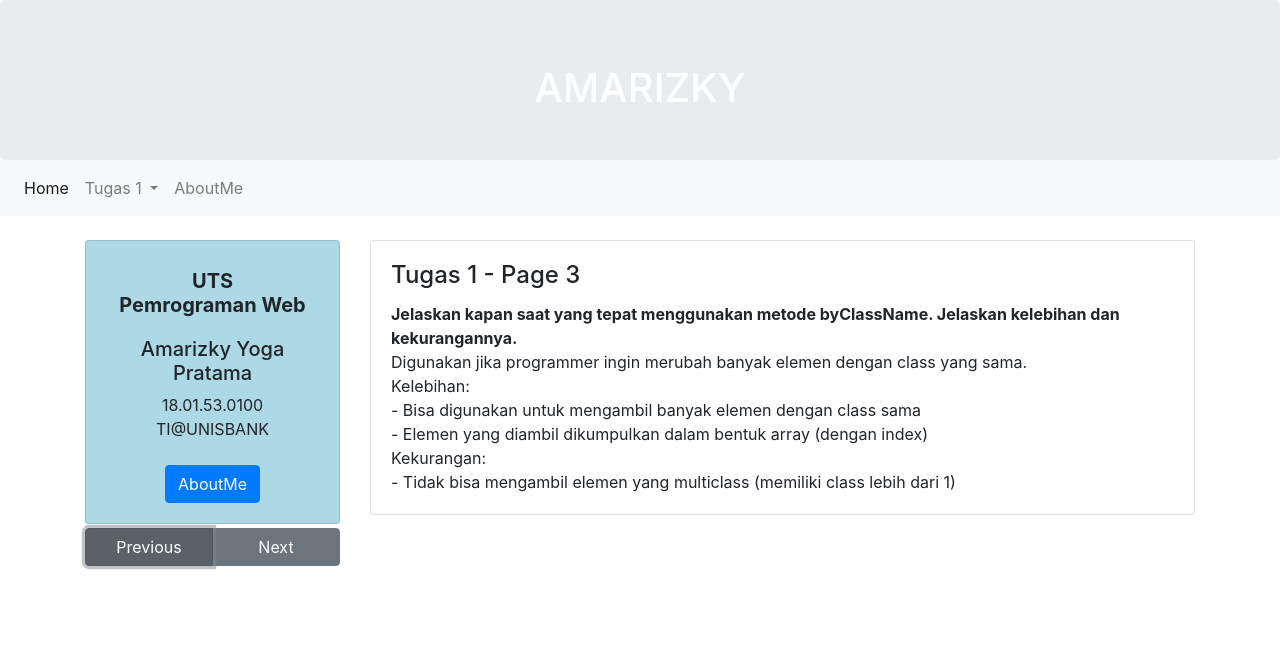
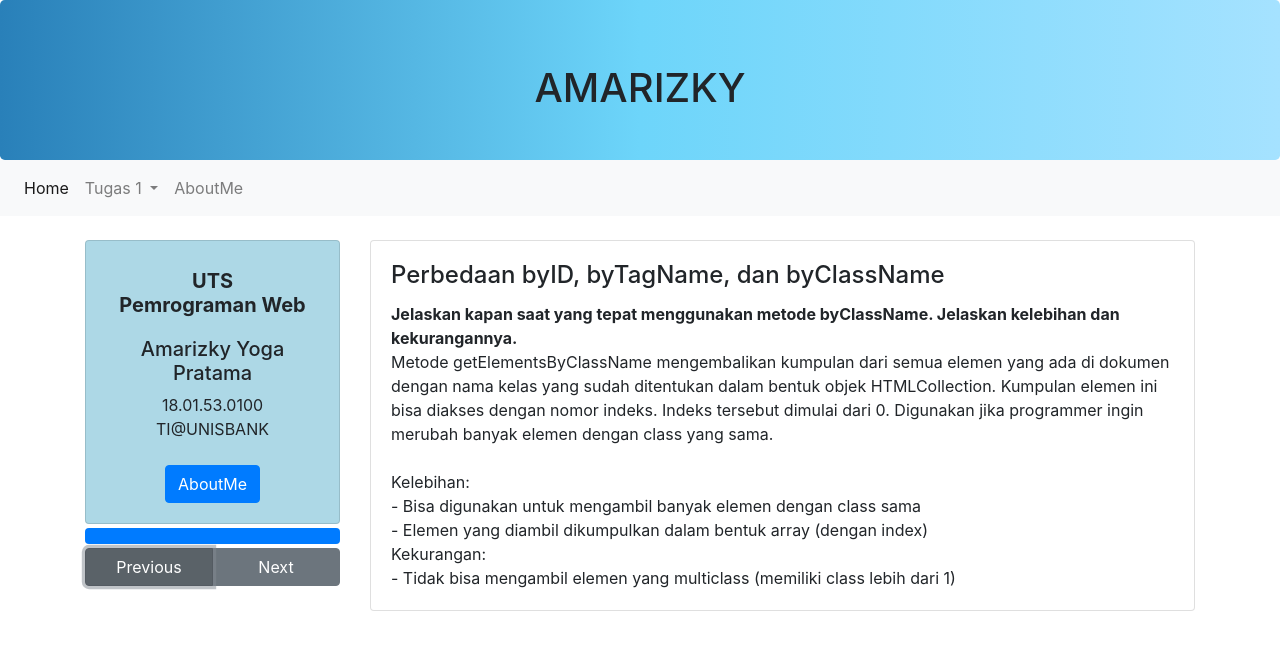
Before and after one commit to Ruaawr/ruaawr.github.io, a plain HTML site: page index.html in a window 1280 px wide. Both pictures are taken after a click on the button "Previous". Drawn offline with nearby package versions, Linux system fonts and the light colour scheme.

Commit message:
Update 3

```diff
--- a/index.html
+++ b/index.html
@@ -6,7 +6,7 @@
         <title>Amarizky</title>
         <link rel="stylesheet" href="https://stackpath.bootstrapcdn.com/bootstrap/4.5.2/css/bootstrap.min.css" integrity="sha384-JcKb8q3iqJ61gNV9KGb8thSsNjpSL0n8PARn9HuZOnIxN0hoP+VmmDGMN5t9UJ0Z" crossorigin="anonymous">    </head>
     <body>
-        <div class="jumbotron text-center text-white mb-0 pb-5" style="background-image: url('background.jpg');">
+        <div class="jumbotron text-center mb-0 pb-5" style="background: linear-gradient(to right, #2980b9, #6dd5fa, #a5e2ff);">
             <h1 class="mb-0 pb-0">AMARIZKY</h1>
         </div>
         <div class="pt-0 mt-0 bg-info">
@@ -87,7 +87,7 @@
                         </table>
                     </div>
                     <div class="modal-footer">
-                    <button type="button" class="btn btn-secondary" data-dismiss="modal">Close</button>
+                        <button type="button" class="btn btn-secondary" data-dismiss="modal">Close</button>
                     </div>
                 </div>
             </div>
@@ -106,7 +106,11 @@
                         </div>
                     </div>
 
-                    <div class="btn-group w-100 pt-1" role="group" aria-label="Basic example">
+                    <div class="progress mt-1">
+                        <div id="pbar" class="progress-bar" role="progressbar" style="width: 0%" aria-valuenow="1" aria-valuemin="0" aria-valuemax="3"></div>
+                    </div>
+
+                    <div class="btn-group w-100 mt-1" role="group">
                         <button type="button" class="btn btn-secondary w-50" id="btnprev">Previous</button>
                         <button type="button" class="btn btn-secondary w-50" id="btnnext">Next</button>
                     </div>
@@ -114,9 +118,9 @@
                 <div class="col-9">
                     <div class="card h-600">
                         <div class="card-body">
-                            <h4 class="card-title" id="cardtitle">Tugas 1 - Page 1</h4>
+                            <h4 class="card-title text-justify" id="cardtitle">Perbedaan byID, byTagName, dan byClassName</h4>
                             <p class="card-text" id="cardtext">
-                                <b>Jelaskan kapan saat yang tepat menggunakan metode byID. Jelaskan kelebihan dan kekurangannya.</b><br />Metode byID menggunakan id untuk mencari elemennya. Digunakan saat programmer ingin mengambil elemen dengan id tertentu (karena id pada elemen tidak boleh sama).<br />Kelebihan: <br />- Lebih mudah digunakan karena id sudah jelas<br />- Memudahkan programmer untuk mengintai setiap event dari elemen dengan id bersangkutan<br />Kekurangan:<br />- Id tidak boleh sama pada elemen<br />- Programmer harus menghafal id agar tidak sama pada saat digunakan
+                                <b>Jelaskan kapan saat yang tepat menggunakan metode byID. Jelaskan kelebihan dan kekurangannya.</b><br />Metode byID menggunakan id untuk mencari elemennya. Jika ada elemen yang memakai id yang sama, elemen yang dituju adalah elemen yang pertama. Digunakan saat programmer ingin mengambil elemen dengan id tertentu (karena id pada elemen tidak boleh sama).<br /><br />Kelebihan: <br />- Lebih mudah digunakan karena id sudah jelas<br />- Memudahkan programmer untuk mengintai setiap event dari elemen dengan id bersangkutan<br />Kekurangan:<br />- Id tidak boleh sama pada elemen<br />- Programmer harus menghafal id agar tidak sama pada saat digunakan
                             </p>
                         </div>
                     </div>
--- a/scripts.js
+++ b/scripts.js
@@ -3,17 +3,18 @@ page = 1;
 function nextArticle() {
     switch (page) {
         case 1:
-            text = "<b>Jelaskan kapan saat yang tepat menggunakan metode byID. Jelaskan kelebihan dan kekurangannya.</b><br />Metode byID menggunakan id untuk mencari elemennya. Digunakan saat programmer ingin mengambil elemen dengan id tertentu (karena id pada elemen tidak boleh sama).<br />Kelebihan: <br />- Lebih mudah digunakan karena id sudah jelas<br />- Memudahkan programmer untuk mengintai setiap event dari elemen dengan id bersangkutan<br />Kekurangan:<br />- Id tidak boleh sama pada elemen<br />- Programmer harus menghafal id agar tidak sama pada saat digunakan";
+            text = "<b>Jelaskan kapan saat yang tepat menggunakan metode byID. Jelaskan kelebihan dan kekurangannya.</b><br />Metode byID menggunakan id untuk mencari elemennya. Jika ada elemen yang memakai id yang sama, elemen yang dituju adalah elemen yang pertama. Digunakan saat programmer ingin mengambil elemen dengan id tertentu (karena id pada elemen tidak boleh sama).<br /><br />Kelebihan: <br />- Lebih mudah digunakan karena id sudah jelas<br />- Memudahkan programmer untuk mengintai setiap event dari elemen dengan id bersangkutan<br />Kekurangan:<br />- Id tidak boleh sama pada elemen<br />- Programmer harus menghafal id agar tidak sama pada saat digunakan";
             break;
         case 2:
-            text = "<b>Jelaskan kapan saat yang tepat menggunakan metode byTagName. Jelaskan kelebihan dan kekurangannya.</b><br />Digunakan jika programmer ingin melakukan perubahan pada elemen dengan tag tertentu.<br />Kelebihan:<br />- Bisa digunakan untuk mengambil banyak elemen dengan tag sama<br />- Elemen yang diambil dikumpulkan dalam bentuk array (dengan index)<br />Kekurangan:<br />- Tidak efektif jika ingin merubah elemen tertentu saja";
+            text = "<b>Jelaskan kapan saat yang tepat menggunakan metode byTagName. Jelaskan kelebihan dan kekurangannya.</b><br />Metode getElementsByTagName() ini mengembalikan kumpulan elemen dengan nama tag yang sudah ditentukan, sebagai objek NodeList. Kumpulan elemen ini bisa diakses dengan nomor indeks. Indeks tersebut dimulai dari 0. Digunakan jika programmer ingin melakukan perubahan pada elemen dengan tag tertentu.<br /><br />Kelebihan:<br />- Bisa digunakan untuk mengambil banyak elemen dengan tag sama<br />- Elemen yang diambil dikumpulkan dalam bentuk array (dengan index)<br />Kekurangan:<br />- Tidak efektif jika ingin merubah elemen tertentu saja";
             break;
         case 3:
-            text = "<b>Jelaskan kapan saat yang tepat menggunakan metode byClassName. Jelaskan kelebihan dan kekurangannya.</b><br />Digunakan jika programmer ingin merubah banyak elemen dengan class yang sama.<br />Kelebihan:<br />- Bisa digunakan untuk mengambil banyak elemen dengan class sama<br />- Elemen yang diambil dikumpulkan dalam bentuk array (dengan index)<br />Kekurangan:<br />- Tidak bisa mengambil elemen yang multiclass (memiliki class lebih dari 1)";
+            text = "<b>Jelaskan kapan saat yang tepat menggunakan metode byClassName. Jelaskan kelebihan dan kekurangannya.</b><br />Metode getElementsByClassName mengembalikan kumpulan dari semua elemen yang ada di dokumen dengan nama kelas yang sudah ditentukan dalam bentuk objek HTMLCollection. Kumpulan elemen ini bisa diakses dengan nomor indeks. Indeks tersebut dimulai dari 0. Digunakan jika programmer ingin merubah banyak elemen dengan class yang sama.<br /><br />Kelebihan:<br />- Bisa digunakan untuk mengambil banyak elemen dengan class sama<br />- Elemen yang diambil dikumpulkan dalam bentuk array (dengan index)<br />Kekurangan:<br />- Tidak bisa mengambil elemen yang multiclass (memiliki class lebih dari 1)";
             break;
     }
 
-    $("#cardtitle").text("Tugas 1 - Page " + page);
+    var wid = (page-1)*50;
+    $("#pbar").css("width", wid + "%");
     $("#cardtext").html(text);
 }
 
```
